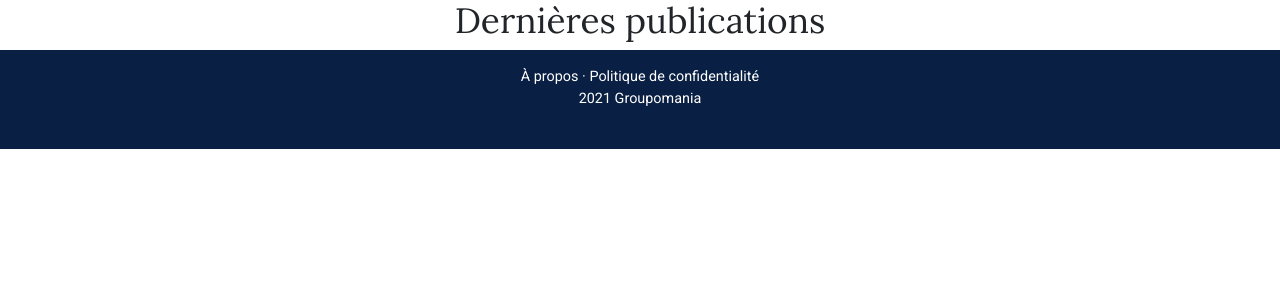
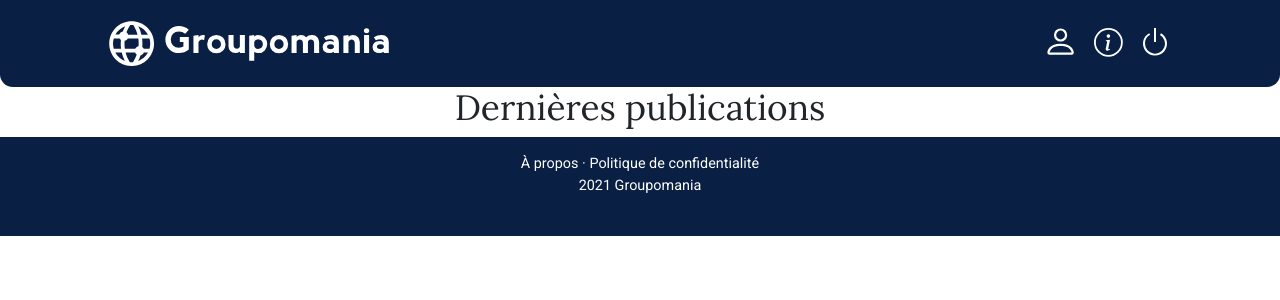
Before and after one commit to MarineFlora/MarineRapeneau_7_08112021, a Vue app in the folder frontend/: page / in a window 1280 px wide. Shown: the top 300 px of the page. Built offline with nearby package versions, Linux system fonts and the light colour scheme.

Commit message:
ajout header et liens vers pages

```diff
--- a/frontend/src/components/ConnectionHeading.vue
+++ b/frontend/src/components/ConnectionHeading.vue
@@ -1,6 +1,6 @@
 <template>
     <div>
-        <b-img height="45":src="require('../assets/icon-left-font-monochrome-white.svg')" alt="Groupomania logo" ></b-img>
+        <b-img height="45" :src="require('../assets/images/logo-title-white.svg')" alt="Groupomania logo" ></b-img>
         <h1 class="my-6">Un réseau pour nous rapprocher</h1>
         <h3 class="font-weight-bold mb-lg-4">{{ subHeading }}</h3>
     </div>
--- a/frontend/src/components/TheFooter.vue
+++ b/frontend/src/components/TheFooter.vue
@@ -20,6 +20,6 @@ export default {
 <style lang="scss">
 footer {
   font-size: 0.9rem;
-  border-radius: 0.8rem 0.8rem 0 0;
+ // border-radius: 0.8rem 0.8rem 0 0;
 }
 </style>
--- /dev/null
+++ b/frontend/src/components/TheHeader.vue
@@ -0,0 +1,51 @@
+<template>
+    <header class="py-2 bg-dark">
+        <b-container>
+            <b-navbar>
+
+                <b-navbar-brand href="/" class="mx-2">
+                    <b-img
+                        height="45"
+                        :src="require('../assets/images/logo-white.svg')"
+                        alt="Groupomania logo"
+                        class="d-md-none d-block"
+                    ></b-img>
+                    <b-img
+                        height="45"
+                        :src="require('../assets/images/logo-title-white.svg')"
+                        alt="Groupomania logo"
+                        class="d-none d-md-block"
+                    ></b-img>
+                </b-navbar-brand>
+
+                <b-navbar-nav class="ml-auto align-items-center">
+                    <b-nav-item to="/user-profile">
+                        <b-icon icon="person" font-scale="2.2" class="text-white"></b-icon>
+                    </b-nav-item>
+                    <b-nav-item to="/about">
+                        <b-icon icon="info-circle" font-scale="1.8" class="text-white"></b-icon>
+                    </b-nav-item>
+                    <b-nav-item to="/login">
+                        <b-icon icon="power" font-scale="2" class="text-white"></b-icon>
+                    </b-nav-item>
+                </b-navbar-nav>
+
+            </b-navbar>
+        </b-container>
+    </header>
+</template>
+
+<script>
+    export default {
+        name: 'TheHeader',
+        props: {
+
+        }
+    }
+</script>
+
+<style lang="scss">
+header {
+    border-radius: 0 0 0.8rem 0.8rem;
+}
+</style>
--- a/frontend/src/views/AboutPage.vue
+++ b/frontend/src/views/AboutPage.vue
@@ -1,14 +1,17 @@
 <template>
     <div class="about-page">
+        <TheHeader />
         <h1>This is an about page</h1>
     </div>
 </template>
 
 <script>
+import TheHeader from '../components/TheHeader.vue';
+
 export default {
     name: 'AboutPage',
     components: {
-
+        TheHeader
     }
 }
 </script>
--- a/frontend/src/views/LatestPosts.vue
+++ b/frontend/src/views/LatestPosts.vue
@@ -1,14 +1,17 @@
 <template>
     <div class="latest-posts">
+        <TheHeader />
         <h1>Dernières publications</h1>
     </div>
 </template>
 
 <script>
+import TheHeader from '../components/TheHeader.vue';
+
 export default {
     name: 'LatestPosts',
     components: {
-
+        TheHeader
     }
 }
 </script>
--- a/frontend/src/views/Login.vue
+++ b/frontend/src/views/Login.vue
@@ -118,10 +118,6 @@ export default {
         margin-bottom: 4rem;
     }
 
-    footer {
-        border-radius: 0;
-    }
-
     @media (min-width: 576px) {
         .form-width {
             width: 350px;
--- a/frontend/src/views/UserProfile.vue
+++ b/frontend/src/views/UserProfile.vue
@@ -1,14 +1,17 @@
 <template>
     <div class="user-profile">
+        <TheHeader />
         <h1>Profil</h1>
     </div>
 </template>
 
 <script>
+import TheHeader from '../components/TheHeader.vue';
+
 export default {
     name: 'UserProfile',
     components: {
-
+        TheHeader
     }
 }
 </script>
```
Also changed, not shown: frontend/src/assets/images/logo-title-white.svg (renamed from frontend/src/assets/icon-left-font-monochrome-white.svg), frontend/src/assets/images/logo-white.svg (added).
